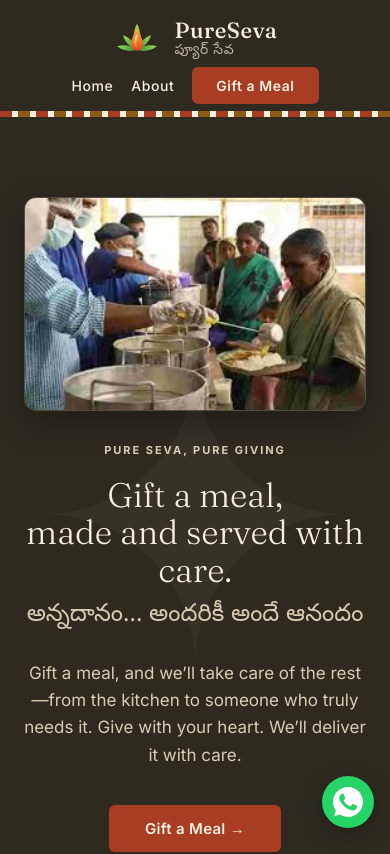
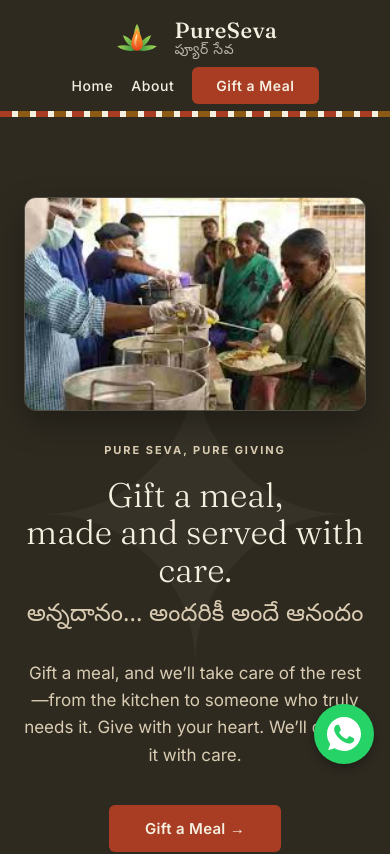
Before and after one commit to pureseva/pureseva-website, a Next.js app: page / in a window 390 px wide. Shown: the top 854 px of the page. Built offline with nearby package versions, Linux system fonts and the light colour scheme.

Commit message:
whatsapp floating widget

```diff
--- a/app/globals.css
+++ b/app/globals.css
@@ -123,11 +123,11 @@ body{font-family:var(--font-body);color:var(--bark);background:var(--khadi);-web
 .footer-socials a:hover{background:var(--sindoor);color:var(--khadi)}
 
 /* ─── WHATSAPP FLOAT ─── */
-.whatsapp-float{position:fixed;right:24px;bottom:24px;z-index:100;display:flex;align-items:center;justify-content:center;width:56px;height:56px;border-radius:50%;background:#25D366;color:#fff;box-shadow:0 6px 20px rgba(0,0,0,.25);transition:transform .18s ease,box-shadow .18s ease}
-.whatsapp-float:hover{transform:scale(1.08);box-shadow:0 8px 26px rgba(0,0,0,.32);color:#fff}
+.whatsapp-float{position:fixed;right:25px;bottom:90px;z-index:9999;display:flex;align-items:center;justify-content:center;width:60px;height:60px;border-radius:50%;background:#25D366;color:#fff;box-shadow:0 4px 10px rgba(0,0,0,.3);transition:transform .18s ease,box-shadow .18s ease}
+.whatsapp-float:hover{transform:scale(1.08);box-shadow:0 6px 14px rgba(0,0,0,.35);color:#fff}
 .whatsapp-float svg{display:block}
 @media (max-width:520px){
-  .whatsapp-float{right:16px;bottom:16px;width:52px;height:52px}
+  .whatsapp-float{right:16px;bottom:80px}
 }
 
 /* ─── PAGE HEADER (Gift) ─── */
--- a/components/WhatsAppFloat.tsx
+++ b/components/WhatsAppFloat.tsx
@@ -17,9 +17,9 @@ export default function WhatsAppFloat() {
     >
       <svg
         viewBox="0 0 32 32"
-        width="30"
-        height="30"
-        fill="currentColor"
+        width="34"
+        height="34"
+        fill="#fff"
         aria-hidden="true"
       >
         <path d="M16.004 0h-.008C7.174 0 0 7.176 0 16c0 3.5 1.128 6.744 3.046 9.38L1.05 31.32l6.128-1.96A15.9 15.9 0 0 0 16.004 32C24.826 32 32 24.822 32 16S24.826 0 16.004 0Zm9.312 22.594c-.386 1.09-1.918 1.994-3.14 2.258-.836.178-1.928.32-5.604-1.204-4.702-1.948-7.73-6.726-7.966-7.036-.226-.31-1.9-2.53-1.9-4.826 0-2.296 1.166-3.424 1.636-3.904.386-.394.998-.574 1.586-.574.19 0 .362.01.516.018.47.02.706.048 1.016.79.386.93 1.328 3.226 1.44 3.462.114.236.228.554.068.864-.15.32-.282.462-.518.73-.236.268-.46.474-.696.762-.216.25-.46.518-.188.986.272.458 1.21 1.994 2.6 3.23 1.794 1.594 3.276 2.086 3.79 2.302.384.16.842.122 1.122-.188.356-.396.796-1.054 1.244-1.702.318-.462.72-.52 1.14-.36.428.15 2.714 1.28 3.184 1.514.47.236.78.35.894.546.114.198.114 1.134-.272 2.224Z" />
```
